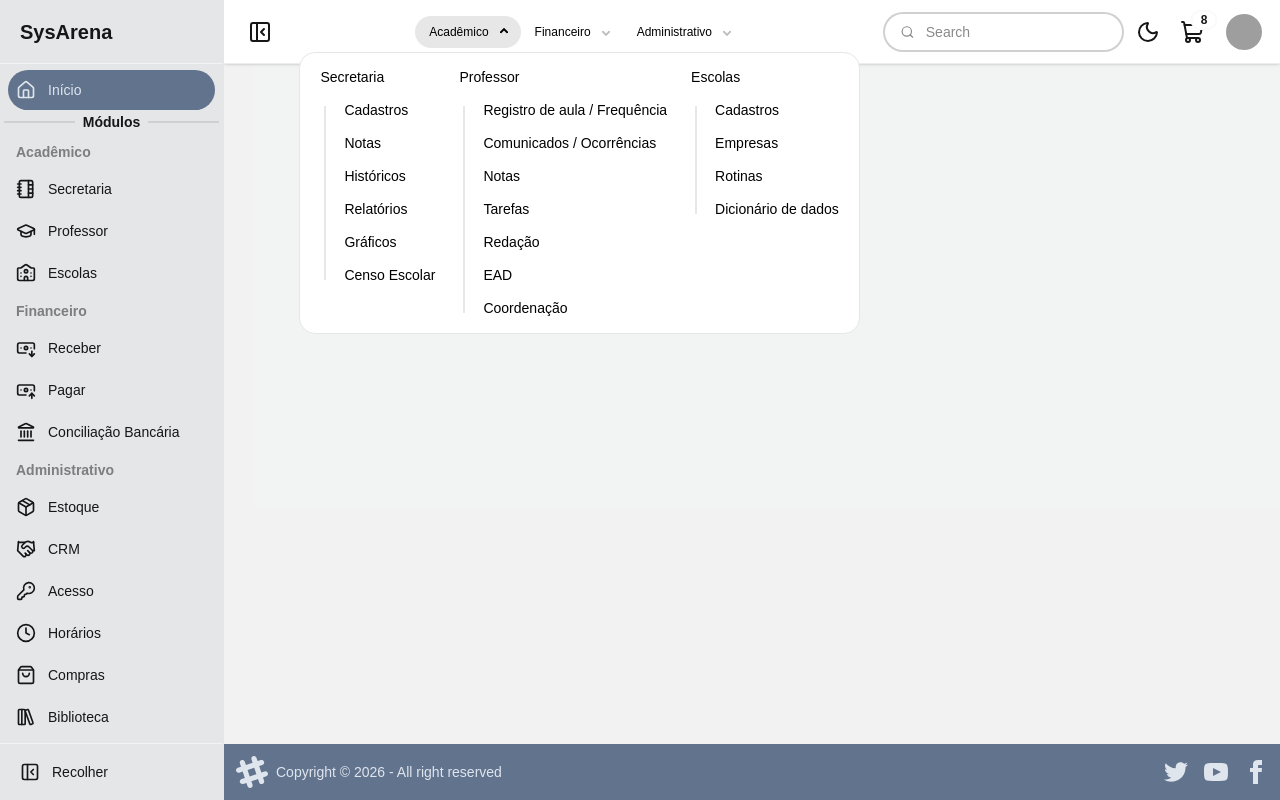
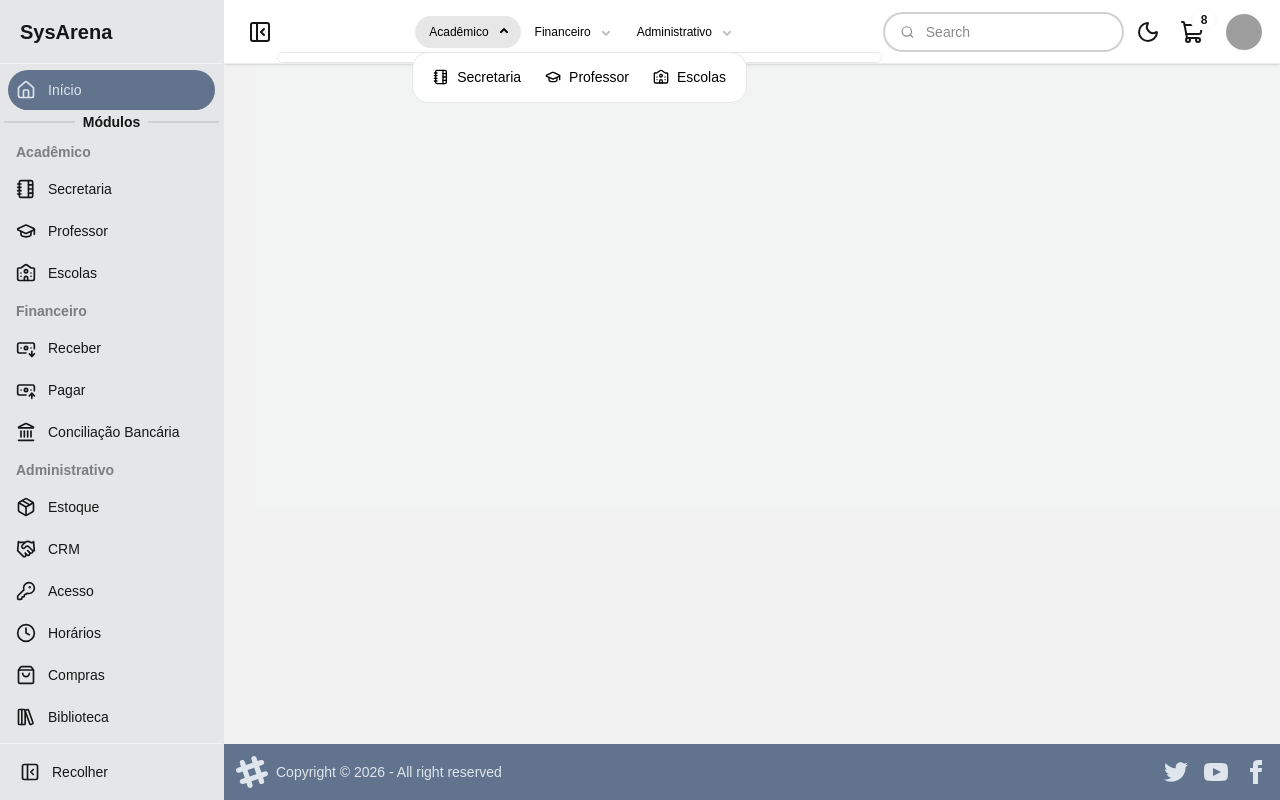
Before and after one commit to HNAlmeida/SysArena-frontend, a React (Vite) app: page / in a window 1280 px wide. Both pictures are taken after a click on the button "Acadêmico". Built offline with nearby package versions, Linux system fonts and the light colour scheme; grey boxes are pictures that could not be loaded.

Commit message:
feat: add módulos ao megamenu

```diff
--- a/src/components/Navbar.jsx
+++ b/src/components/Navbar.jsx
@@ -1,4 +1,5 @@
-import { useCallback, useEffect, useState } from "react";
+import { Fragment, useCallback, useEffect, useState } from "react";
+import { Link } from "react-router";
 import {
   PanelLeftOpen,
   PanelLeftClose,
@@ -8,6 +9,97 @@ import {
   Moon,
   Sun,
 } from "lucide-react";
+import { modulos } from "../data/modulos";
+
+const menuGroups = Array.from(
+  modulos
+    .filter((modulo) => modulo.group)
+    .reduce((groups, modulo) => {
+      if (!groups.has(modulo.group)) {
+        groups.set(modulo.group, {
+          name: modulo.group,
+          modules: [],
+        });
+      }
+
+      groups.get(modulo.group).modules.push(modulo);
+
+      return groups;
+    }, new Map())
+    .values(),
+);
+
+function ModuleColumn({ modulo }) {
+  const Icon = modulo.icon;
+
+  return (
+    <li>
+      <Link to={modulo.id}>
+        {Icon && <Icon className="size-4 shrink-0" />}
+        <span className="min-w-0 truncate">{modulo.name}</span>
+      </Link>
+    </li>
+  );
+}
+
+function MobileMegaMenu() {
+  return (
+    <div className="max-xs:megamenu-vertical megamenu megamenu-sm md:hidden">
+      <button
+        className="btn btn-circle btn-ghost after:content-none"
+        popoverTarget="navbar-megamenu-mobile"
+      >
+        <SquareMenu />
+      </button>
+      <div id="navbar-megamenu-mobile" popover="auto">
+        {menuGroups.map((group) => {
+          return (
+            <Fragment key={group.name}>
+              <div className="divider mb-0 divider-start px-3 text-sm font-semibold">
+                {group.name}
+              </div>
+              <ul className="menu w-full">
+                {group.modules.map((modulo) => (
+                  <ModuleColumn key={modulo.id} modulo={modulo} />
+                ))}
+              </ul>
+            </Fragment>
+          );
+        })}
+      </div>
+    </div>
+  );
+}
+
+function DesktopMegaMenu() {
+  return (
+    <div
+      className="megamenu megamenu-wide hidden megamenu-sm max-sm:megamenu-vertical md:flex"
+      id="my-megamenu"
+      popover="auto"
+    >
+      <span className="megamenu-active"></span>
+      {menuGroups.map((group, index) => {
+        const popoverId = `navbar-megamenu-${index}`;
+
+        return (
+          <Fragment key={group.name}>
+            <button popoverTarget={popoverId}>{group.name}</button>
+            <div id={popoverId} popover="auto">
+              <div className="flex items-start max-sm:flex-col">
+                <ul className="menu w-full items-start md:menu-horizontal">
+                  {group.modules.map((modulo) => (
+                    <ModuleColumn key={modulo.id} modulo={modulo} />
+                  ))}
+                </ul>
+              </div>
+            </div>
+          </Fragment>
+        );
+      })}
+    </div>
+  );
+}
 
 function getInitialDarkMode() {
   const storedTheme = localStorage.getItem("theme");
@@ -70,253 +162,10 @@ export function Navbar({ collapsed, setCollapsed, isMobile }) {
           </button>
         )}
 
-        <div className="dropdown">
-          <button
-            tabIndex={0}
-            role="button"
-            className="btn btn-circle btn-ghost md:hidden"
-            aria-label="Menu dropdown"
-            aria-haspopup="true"
-          >
-            <SquareMenu />
-          </button>
-          <ul
-            tabIndex="-1"
-            className="dropdown-content menu z-1 mt-3 w-52 menu-sm rounded-box bg-base-100 p-2 shadow"
-            role="menu"
-          >
-            <li role="menuitem">
-              <a>Item 1</a>
-            </li>
-            <li role="menuitem">
-              <a>Parent</a>
-              <ul className="p-2">
-                <li role="menuitem">
-                  <a>Submenu 1</a>
-                </li>
-                <li role="menuitem">
-                  <a>Submenu 2</a>
-                </li>
-              </ul>
-            </li>
-            <li role="menuitem">
-              <a>Item 3</a>
-            </li>
-          </ul>
-        </div>
+        <MobileMegaMenu />
       </div>
       <div className="navbar-center">
-        <div
-          className="megamenu megamenu-wide hidden megamenu-sm max-sm:megamenu-vertical md:flex"
-          id="my-megamenu"
-          popover="auto"
-        >
-          <span className="megamenu-active"></span>
-          <button popoverTarget="d1">Acadêmico</button>
-          <div id="d1" popover="auto">
-            <div className="flex items-start max-sm:flex-col">
-              <ul className="menu w-full items-start md:menu-horizontal">
-                <li>
-                  <a>Secretaria</a>
-                  <ul>
-                    <li>
-                      <a>Cadastros</a>
-                    </li>
-                    <li>
-                      <a>Notas</a>
-                    </li>
-                    <li>
-                      <a>Históricos</a>
-                    </li>
-                    <li>
-                      <a>Relatórios</a>
-                    </li>
-                    <li>
-                      <a>Gráficos</a>
-                    </li>
-                    <li>
-                      <a>Censo Escolar</a>
-                    </li>
-                  </ul>
-                </li>
-                <li>
-                  <a>Professor</a>
-                  <ul>
-                    <li>
-                      <a>Registro de aula / Frequência</a>
-                    </li>
-                    <li>
-                      <a>Comunicados / Ocorrências</a>
-                    </li>
-                    <li>
-                      <a>Notas</a>
-                    </li>
-                    <li>
-                      <a>Tarefas</a>
-                    </li>
-                    <li>
-                      <a>Redação</a>
-                    </li>
-                    <li>
-                      <a>EAD</a>
-                    </li>
-                    <li>
-                      <a>Coordenação</a>
-                    </li>
-                  </ul>
-                </li>
-                <li>
-                  <a>Escolas</a>
-                  <ul>
-                    <li>
-                      <a>Cadastros</a>
-                    </li>
-                    <li>
-                      <a>Empresas</a>
-                    </li>
-                    <li>
-                      <a>Rotinas</a>
-                    </li>
-                    <li>
-                      <a>Dicionário de dados</a>
-                    </li>
-                  </ul>
-                </li>
-              </ul>
-            </div>
-          </div>
-          <button popoverTarget="d2">Financeiro</button>
-          <div id="d2" popover="auto">
-            <div className="flex items-start max-sm:flex-col">
-              <ul className="menu w-full items-start md:menu-horizontal">
-                <li>
-                  <a>Receber</a>
-                  <ul>
-                    <li>
-                      <a>Cadastros</a>
-                    </li>
-                    <li>
-                      <a>Duplicatas</a>
-                    </li>
-                    <li>
-                      <a>Notas fiscais</a>
-                    </li>
-                    <li>
-                      <a>Caixas</a>
-                    </li>
-                    <li>
-                      <a>Relatórios</a>
-                    </li>
-                    <li>
-                      <a>Gráficos</a>
-                    </li>
-                    <li>
-                      <a>Matrícula Online</a>
-                    </li>
-                  </ul>
-                </li>
-                <li>
-                  <a>Pagar</a>
-                  <ul>
-                    <li>
-                      <a>Cadastros</a>
-                    </li>
-                    <li>
-                      <a>Lançamentos</a>
-                    </li>
-                    <li>
-                      <a>Caixas</a>
-                    </li>
-                    <li>
-                      <a>Controle Bancário</a>
-                    </li>
-                    <li>
-                      <a>Relatórios</a>
-                    </li>
-                  </ul>
-                </li>
-                <li>
-                  <a>Conciliação Bancária</a>
-                  <ul>
-                    <li>
-                      <a>Cadastros</a>
-                    </li>
-                    <li>
-                      <a>Notas</a>
-                    </li>
-                    <li>
-                      <a>Históricos</a>
-                    </li>
-                    <li>
-                      <a>Relatórios</a>
-                    </li>
-                    <li>
-                      <a>Gráficos</a>
-                    </li>
-                    <li>
-                      <a>Censo Escolar</a>
-                    </li>
-                  </ul>
-                </li>
-              </ul>
-            </div>
-          </div>
-          <button popoverTarget="d3">Administrativo</button>
-          <div id="d3" popover="auto">
-            <div className="flex items-start max-sm:flex-col">
-              <ul className="menu w-full items-start md:menu-horizontal">
-                <li>
-                  <a>Estoque</a>
-                  <ul>
-                    <li>
-                      <a>Vendas</a>
-                    </li>
-                    <li>
-                      <a>Cadastros</a>
-                    </li>
-                    <li>
-                      <a>Caixas</a>
-                    </li>
-                    <li>
-                      <a>Relatórios</a>
-                    </li>
-                  </ul>
-                </li>
-                <li>
-                  <a>CRM</a>
-                  <ul>
-                    <li>
-                      <a>Funil</a>
-                    </li>
-                    <li>
-                      <a>Cadastros</a>
-                    </li>
-                    <li>
-                      <a>Relatórios</a>
-                    </li>
-                  </ul>
-                </li>
-                <li>
-                  <a>Acesso</a>
-                  <ul>
-                    <li>
-                      <a>Cadastros</a>
-                    </li>
-                    <li>
-                      <a>Faltas</a>
-                    </li>
-                    <li>
-                      <a>Relatórios</a>
-                    </li>
-                    <li>
-                      <a>Processamento</a>
-                    </li>
-                  </ul>
-                </li>
-              </ul>
-            </div>
-          </div>
-        </div>
+        <DesktopMegaMenu />
         <a className="btn btn-ghost text-xl md:hidden">SysArena</a>
       </div>
       <div className="navbar-end flex gap-3 lg:flex-none">
--- a/src/components/daisyui/MenuItem.jsx
+++ b/src/components/daisyui/MenuItem.jsx
@@ -165,7 +165,7 @@ function MenuItem({
                     ref={submenuRefs.setFloating}
                     style={submenuStyles}
                     {...getFloatingProps()}
-                    className={`menu z-[9999] -mt-1 w-48 rounded-md bg-base-300 px-0.5 pt-0.5 pb-1 shadow-md transition-opacity duration-100 ${
+                    className={`menu z-9999 -mt-1 w-48 rounded-md bg-base-300 px-0.5 pt-0.5 pb-1 shadow-md transition-opacity duration-100 ${
                       submenuOpen ? "opacity-100" : "opacity-0"
                     }`}
                   >
@@ -209,7 +209,7 @@ function MenuItem({
               <div
                 ref={tooltipRefs.setFloating}
                 style={tooltipStyles}
-                className="z-[9999] rounded-md bg-neutral px-2 py-1 text-sm text-neutral-content shadow-lg"
+                className="z-9999 rounded-md bg-neutral px-2 py-1 text-sm text-neutral-content shadow-lg"
               >
                 {item.name}
               </div>
@@ -254,7 +254,7 @@ function MenuItem({
           <div
             ref={tooltipRefs.setFloating}
             style={tooltipStyles}
-            className={`z-[9999] rounded-md bg-neutral px-2 py-1 text-sm text-neutral-content shadow-lg ${collapsed && depth === 1 && "ml-1"}`}
+            className={`z-9999 rounded-md bg-neutral px-2 py-1 text-sm text-neutral-content shadow-lg ${collapsed && depth === 1 && "ml-1"}`}
           >
             {item.name}
           </div>
--- a/src/data/modulos.js
+++ b/src/data/modulos.js
@@ -146,7 +146,7 @@ import {
   Waypoints,
 } from "lucide-react";
 
-const modulos = [
+export const modulos = [
   {
     id: "/",
     icon: Home,
```
